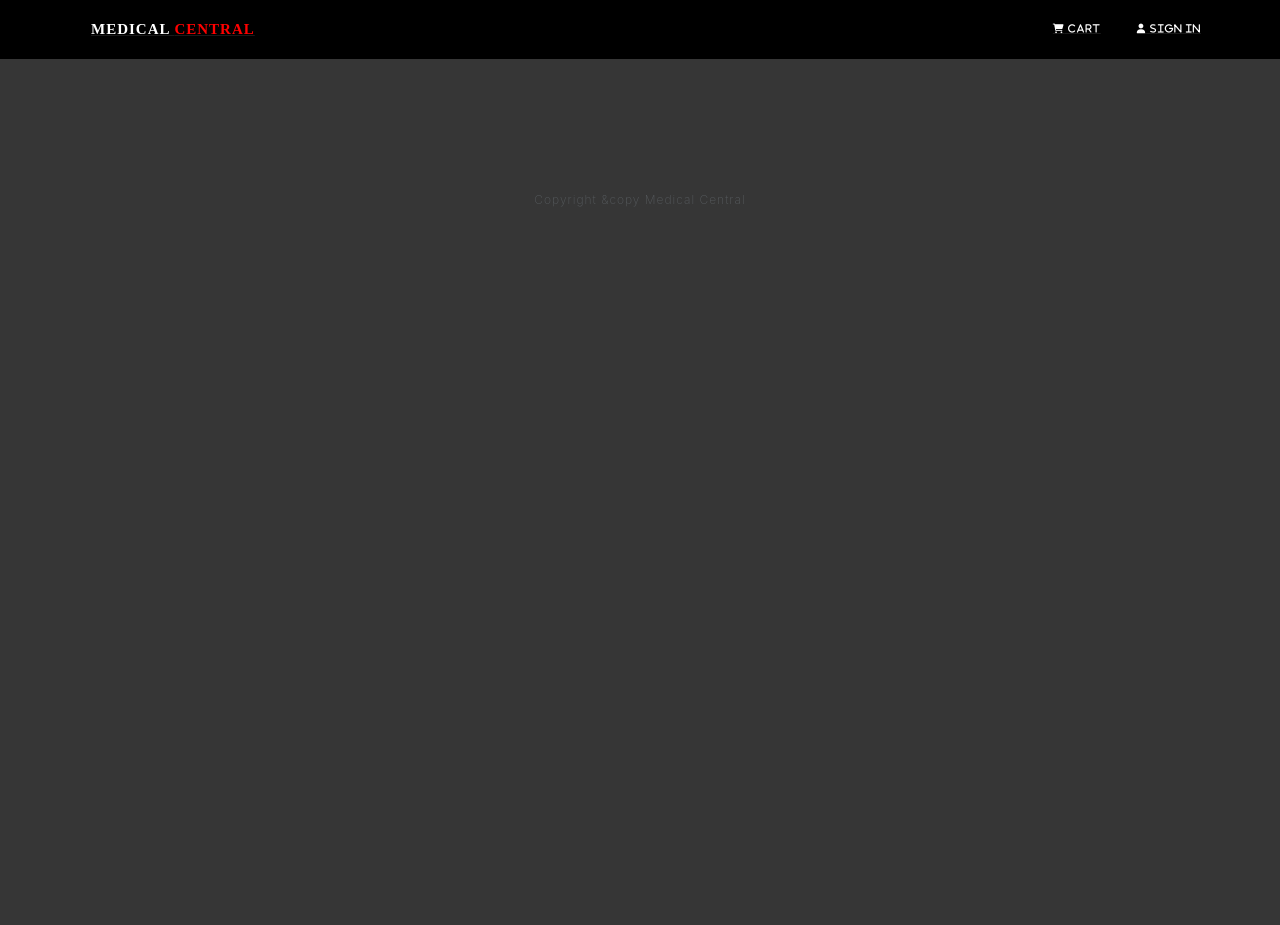
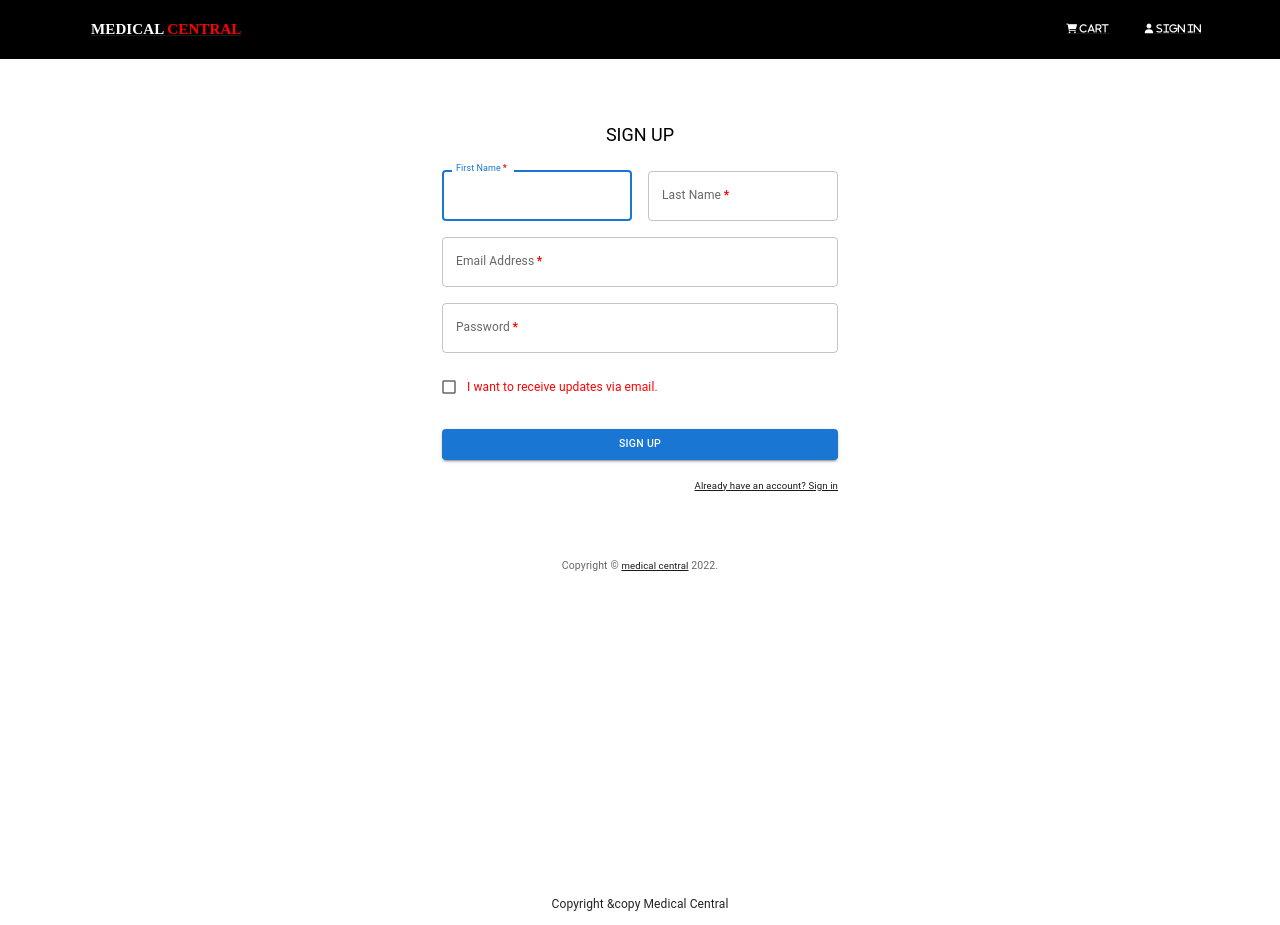
Before and after one commit to ShadYBhai/Medical, a React (Create React App) app in the folder frontend/: page /signup in a window 1280 px wide. Before the commit the page ends 800 px from the top, so only its background shows below. Built offline with nearby package versions, Linux system fonts and the light colour scheme.

Commit message:
SignUp Login

```diff
--- a/frontend/src/App.js
+++ b/frontend/src/App.js
@@ -6,6 +6,8 @@ import Header from "./components/Header";
 import IndivisualProductScreen from "./screens/IndivisualProductScreen";
 import Footer from "./components/Footer";
 import IndivisualCategoryScreen from "./screens/IndivisualCategory";
+import Login from "./components/Login";
+import SignUp from "./components/SignUp";
 
 function App() {
   return (
@@ -17,6 +19,8 @@ function App() {
         <Route path="/" element={<HomeScreen />} />
         <Route path="/sell" element={<SellPage />} />
         <Route path="/category/:id" element={<IndivisualCategoryScreen />} />
+        <Route path="/login" element={<Login />} />
+        <Route path="/signup" element={<SignUp />} />
       </Routes>
       <div style={{ marginTop: "10rem" }}>
         <Footer />
--- /dev/null
+++ b/frontend/src/components/Login.js
@@ -0,0 +1,120 @@
+import React from "react";
+import {
+  Button,
+  CssBaseline,
+  TextField,
+  FormControlLabel,
+  Checkbox,
+  Grid,
+  Box,
+  Typography,
+  Container,
+} from "@mui/material";
+import { createTheme, ThemeProvider } from "@mui/material/styles";
+import { Link } from "react-router-dom";
+import axios from "axios";
+import env from "react-dotenv";
+
+function Copyright(props) {
+  return (
+    <Typography
+      variant="body2"
+      color="text.secondary"
+      align="center"
+      {...props}
+    >
+      {"Copyright © "}
+      <Link to="/">Medical Central</Link> {new Date().getFullYear()}
+      {"."}
+    </Typography>
+  );
+}
+
+const theme = createTheme();
+
+export default function SignIn() {
+  const handleSubmit = async (event) => {
+    event.preventDefault();
+
+    const data = new FormData(event.currentTarget);
+
+    // const response = await axios.post();
+
+    console.log(process.env.REACT_APP_BASE_URL);
+
+    console.log({
+      email: data.get("email"),
+      password: data.get("password"),
+    });
+  };
+
+  return (
+    <>
+      <ThemeProvider theme={theme}>
+        <Container component="main" maxWidth="xs">
+          <CssBaseline />
+          <Box
+            sx={{
+              marginTop: 8,
+              display: "flex",
+              flexDirection: "column",
+              alignItems: "center",
+            }}
+          >
+            <Typography component="h1" variant="h5">
+              Login
+            </Typography>
+            <Box
+              component="form"
+              onSubmit={handleSubmit}
+              noValidate
+              sx={{ mt: 1 }}
+            >
+              <TextField
+                margin="normal"
+                required
+                fullWidth
+                id="email"
+                label="Email Address"
+                name="email"
+                autoComplete="email"
+                autoFocus
+              />
+              <TextField
+                margin="normal"
+                required
+                fullWidth
+                name="password"
+                label="Password"
+                type="password"
+                id="password"
+                autoComplete="current-password"
+              />
+              <FormControlLabel
+                control={<Checkbox value="remember" color="primary" />}
+                label="Remember me"
+              />
+              <Button
+                type="submit"
+                fullWidth
+                variant="contained"
+                sx={{ mt: 3, mb: 2 }}
+              >
+                Sign In
+              </Button>
+              <Grid container>
+                <Grid item xs>
+                  <Link>Forgot password?</Link>
+                </Grid>
+                <Grid item>
+                  <Link to="/signup">{"Don't have an account? Sign Up"}</Link>
+                </Grid>
+              </Grid>
+            </Box>
+          </Box>
+          <Copyright sx={{ mt: 8, mb: 4 }} />
+        </Container>
+      </ThemeProvider>
+    </>
+  );
+}
--- /dev/null
+++ b/frontend/src/components/SignUp.js
@@ -0,0 +1,143 @@
+import React from "react";
+import {
+  Button,
+  CssBaseline,
+  TextField,
+  FormControlLabel,
+  Checkbox,
+  Grid,
+  Box,
+  Typography,
+  Container,
+} from "@mui/material";
+import { createTheme, ThemeProvider } from "@mui/material/styles";
+import { Link } from "react-router-dom";
+import Navbar from "./../components/Navbar";
+
+function Copyright(props) {
+  return (
+    <Typography
+      variant="body2"
+      color="text.secondary"
+      align="center"
+      {...props}
+    >
+      {"Copyright © "}
+      <Link color="inherit" to="/">
+        medical central
+      </Link>{" "}
+      {new Date().getFullYear()}
+      {"."}
+    </Typography>
+  );
+}
+
+const theme = createTheme();
+
+const SignUp = () => {
+  const handleSubmit = (event) => {
+    event.preventDefault();
+    const data = new FormData(event.target);
+    console.log({
+      email: data.get("email"),
+      password: data.get("password"),
+    });
+  };
+
+  return (
+    <>
+      <ThemeProvider theme={theme}>
+        <Container component="main" maxWidth="xs">
+          <CssBaseline />
+          <Box
+            sx={{
+              marginTop: 8,
+              display: "flex",
+              flexDirection: "column",
+              alignItems: "center",
+            }}
+          >
+            <Typography component="h1" variant="h5">
+              Sign up
+            </Typography>
+            <Box
+              component="form"
+              noValidate
+              onSubmit={handleSubmit}
+              sx={{ mt: 3 }}
+            >
+              <Grid container spacing={2}>
+                <Grid item xs={12} sm={6}>
+                  <TextField
+                    autoComplete="given-name"
+                    name="firstName"
+                    required
+                    fullWidth
+                    id="firstName"
+                    label="First Name"
+                    autoFocus
+                  />
+                </Grid>
+                <Grid item xs={12} sm={6}>
+                  <TextField
+                    required
+                    fullWidth
+                    id="lastName"
+                    label="Last Name"
+                    name="lastName"
+                    autoComplete="family-name"
+                  />
+                </Grid>
+                <Grid item xs={12}>
+                  <TextField
+                    required
+                    fullWidth
+                    id="email"
+                    label="Email Address"
+                    name="email"
+                    autoComplete="email"
+                  />
+                </Grid>
+                <Grid item xs={12}>
+                  <TextField
+                    required
+                    fullWidth
+                    name="password"
+                    label="Password"
+                    type="password"
+                    id="password"
+                    autoComplete="new-password"
+                  />
+                </Grid>
+                <Grid item xs={12}>
+                  <FormControlLabel
+                    control={
+                      <Checkbox value="allowExtraEmails" color="primary" />
+                    }
+                    label="I want to receive updates via email."
+                  />
+                </Grid>
+              </Grid>
+              <Button
+                type="submit"
+                fullWidth
+                variant="contained"
+                sx={{ mt: 3, mb: 2 }}
+              >
+                Sign Up
+              </Button>
+              <Grid container justifyContent="flex-end">
+                <Grid item>
+                  <Link to="/login">Already have an account? Sign in</Link>
+                </Grid>
+              </Grid>
+            </Box>
+          </Box>
+          <Copyright sx={{ mt: 5 }} />
+        </Container>
+      </ThemeProvider>
+    </>
+  );
+};
+
+export default SignUp;
```
